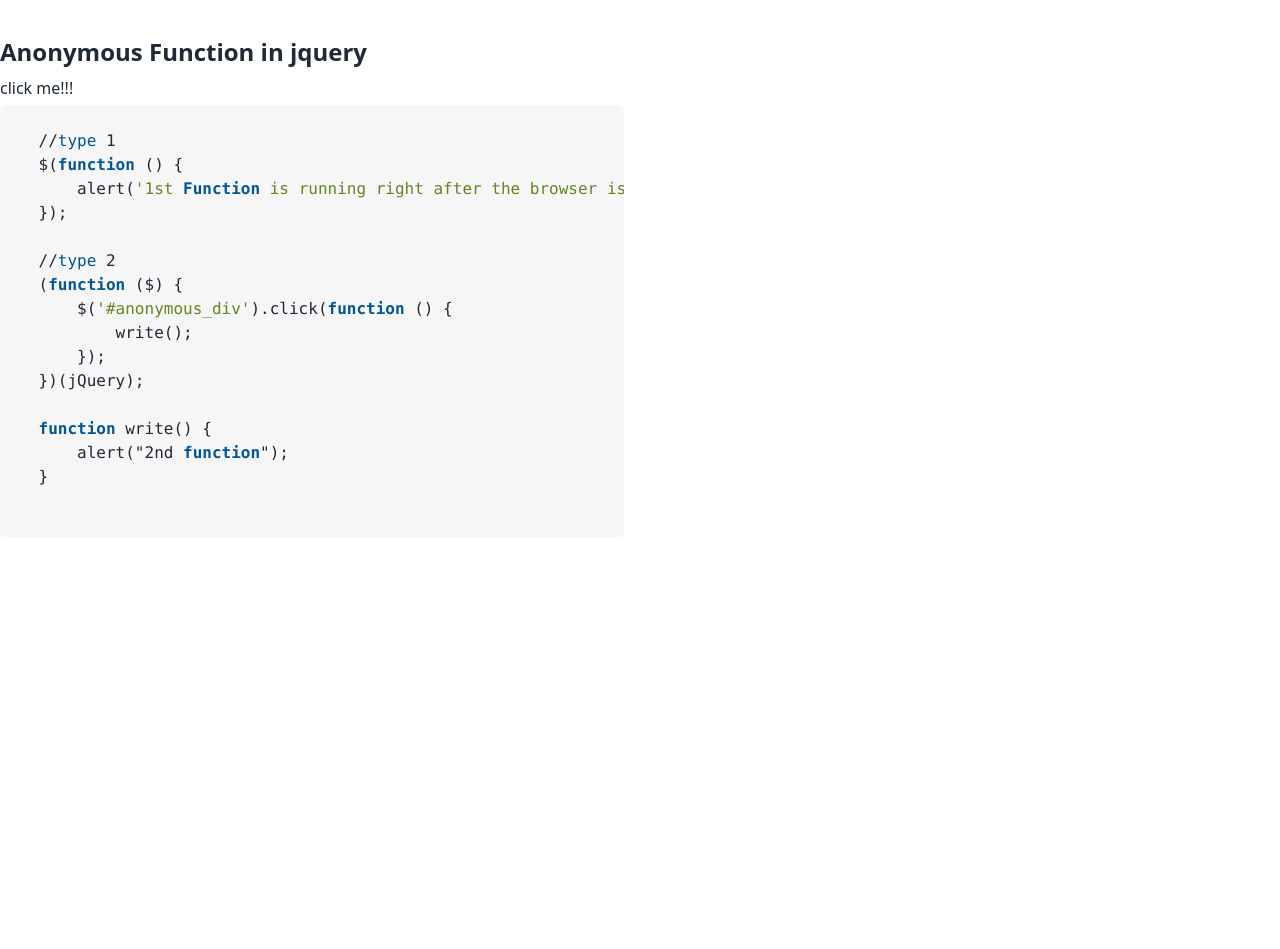
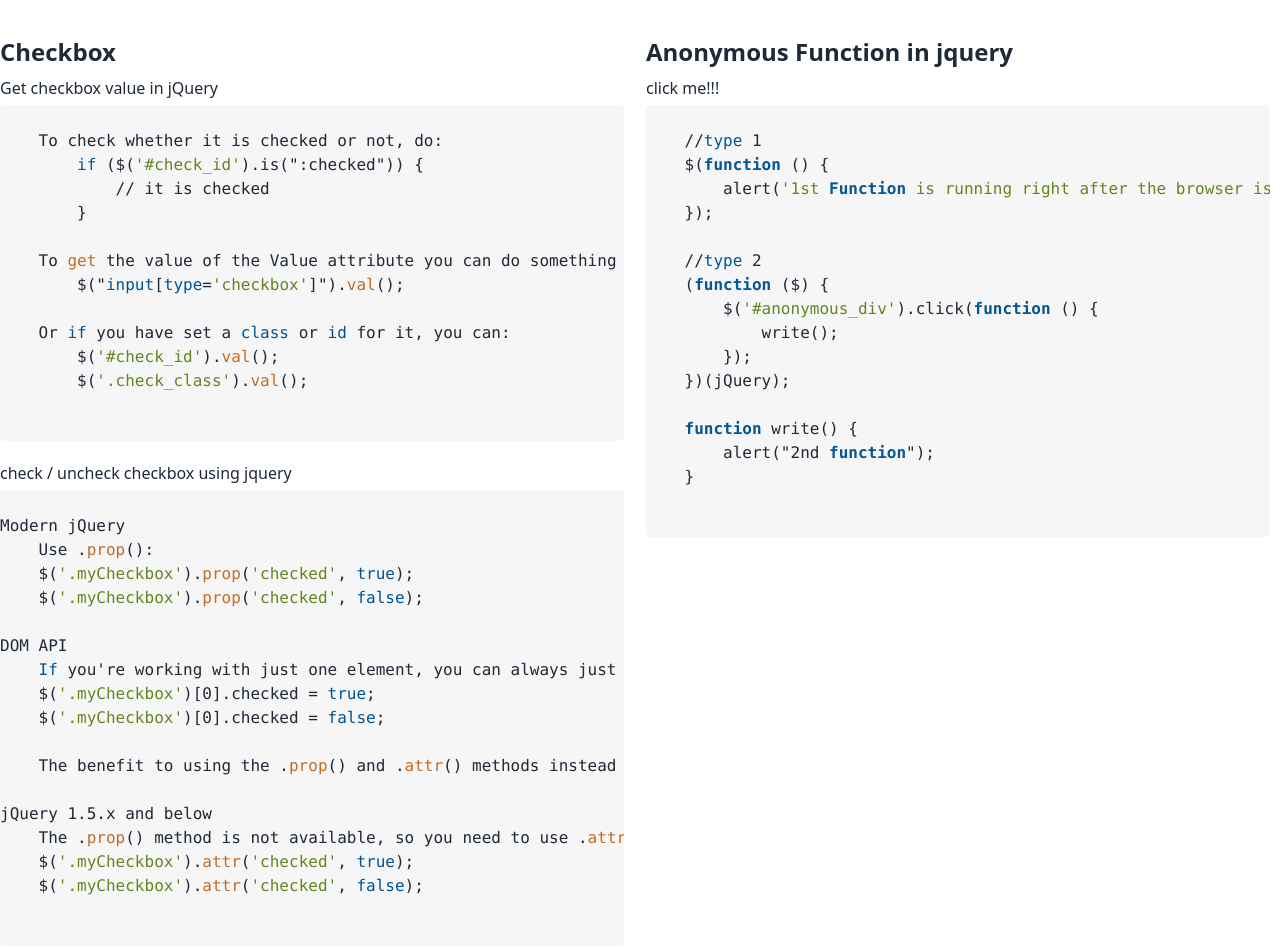
Before and after one commit to krHasan/sandbox-JS, a plain HTML site: page page-jquery.html in a window 1280 px wide. Shown: the part 700-1649 px from the top of the page. Before the commit the page ends 1481 px from the top, so only its background shows below. Drawn offline with nearby package versions, Linux system fonts and the light colour scheme.

Commit message:
feat(jquery): add checkbox doc in jquery page

```diff
--- a/page-jquery.html
+++ b/page-jquery.html
@@ -82,6 +82,53 @@
             </div>
         </section>
 
+        <!-- Checkbox -->
+        <section>
+            <h1>Checkbox</h1>
+            <h5>Get checkbox value in jQuery</h5>
+            <div>
+                <pre>
+<code>
+    To check whether it is checked or not, do:
+        if ($('#check_id').is(":checked")) {
+            // it is checked
+        }
+
+    To get the value of the Value attribute you can do something like this:
+        $("input[type='checkbox']").val();
+
+    Or if you have set a class or id for it, you can:
+        $('#check_id').val();
+        $('.check_class').val();
+</code>
+                </pre>
+            </div>
+
+            <h5>check / uncheck checkbox using jquery</h5>
+            <div>
+                <pre>
+                    <code>
+Modern jQuery
+    Use .prop():
+    $('.myCheckbox').prop('checked', true);
+    $('.myCheckbox').prop('checked', false);
+
+DOM API
+    If you're working with just one element, you can always just access the underlying HTMLInputElement and modify its .checked property:
+    $('.myCheckbox')[0].checked = true;
+    $('.myCheckbox')[0].checked = false;
+
+    The benefit to using the .prop() and .attr() methods instead of this is that they will operate on all matched elements.
+
+jQuery 1.5.x and below
+    The .prop() method is not available, so you need to use .attr().
+    $('.myCheckbox').attr('checked', true);
+    $('.myCheckbox').attr('checked', false);
+                    </code>
+                </pre>
+            </div>
+        </section>
+
         <!-- Anonymous Function in jquery  -->
         <section>
             <h1>Anonymous Function in jquery</h1>
```
